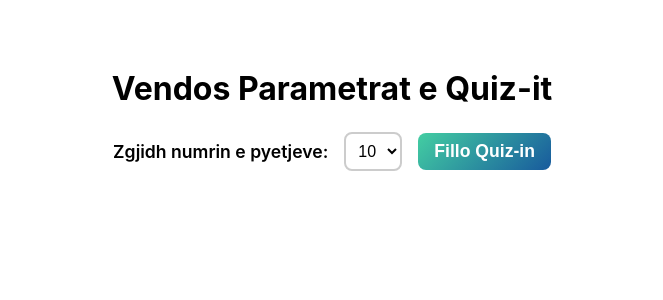
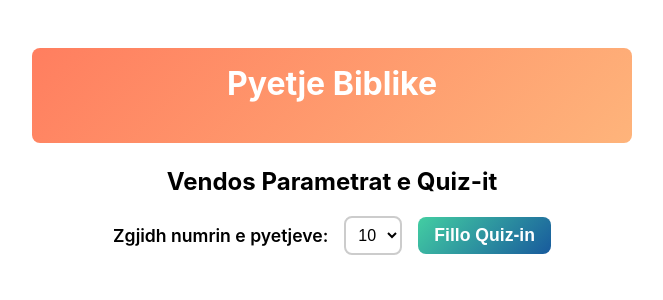
Before and after one commit to kennyhaggard/bible_quiz, a Vue app: page / in a window 1280 px wide. Shown: the top 300 px of the page, without its empty margins (308-971 px from the left). Built offline with nearby package versions, Linux system fonts and the light colour scheme.

Commit message:
Design startup edit

```diff
--- a/src/components/QuizSetup.vue
+++ b/src/components/QuizSetup.vue
@@ -1,6 +1,9 @@
 <template>
   <div class="setup-container">
-    <h1>Vendos Parametrat e Quiz-it</h1>
+    <header class = 'quiz-header'>
+	<h1>Pyetje Biblike</h1>
+    </header>
+	<h2>Vendos Parametrat e Quiz-it</h2>
     <div class="setup-content">
       <label class="label" for="numQuestions">Zgjidh numrin e pyetjeve:</label>
       <select v-model="selectedNumber" id="numQuestions" class="select">
@@ -38,6 +41,20 @@ function startQuiz() {
   text-align: center;
   padding: 1rem;
 }
+
+/* Header with gradient background */
+.quiz-header {
+  background: linear-gradient(135deg, #ff7e5f, #feb47b);
+  padding: 1rem;
+  border-radius: 8px;
+  color: white;
+  margin-bottom: 1.5rem;
+}
+.quiz-header h1 {
+  margin: 0;
+  font-size: 2rem;
+}
+
 
 .setup-container h1 {
   font-size: 2rem;
```
